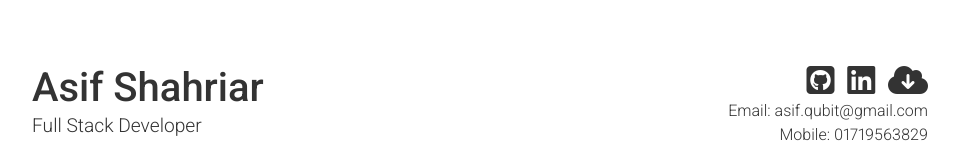
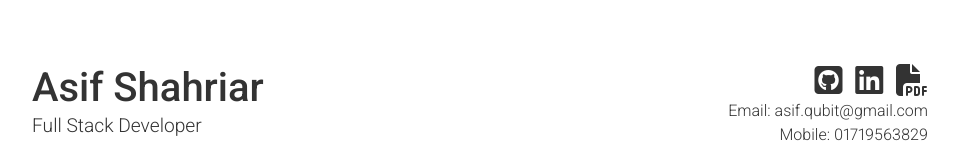
Before and after one commit to as-shahriar/as-shahriar.github.io, a website: page src/index.html in a window 1280 px wide. Shown: the top 160 px of the page, without its empty margins (160-1119 px from the left). Drawn offline with nearby package versions, Linux system fonts and the light colour scheme; files that its build step writes are made by us from their sources.

Commit message:
Changed cv icon

```diff
--- a/src/index.html
+++ b/src/index.html
@@ -43,7 +43,7 @@
             <ul class="links">
                 <li><a href="https://github.com/asifo1" target="_blank"><i class="fab fa-github-square link-icon"></i></a></li>
                 <li><a href="https://linkedin.com/in/asifdiu" target="_blank"><i class="fab fa-linkedin link-icon"></i></a></li>
-                <li><a href="/resume.html" target="_blank"><i class="fas fa-cloud-download-alt link-icon"></i></a></li>
+                <li><a href="/resume.html" target="_blank"><i class="fas fa-file-pdf link-icon"></i></a></li>
             </ul>
             <ul><li>Email: <span class="copy" title="Copy to clipboard">asif.qubit@gmail.com</span></li>
             <li>Mobile: <span class="copy" title="Copy to clipboard">01719563829</span></li></ul>
```
Also changed, not shown: index.html (+1 -1 lines).
